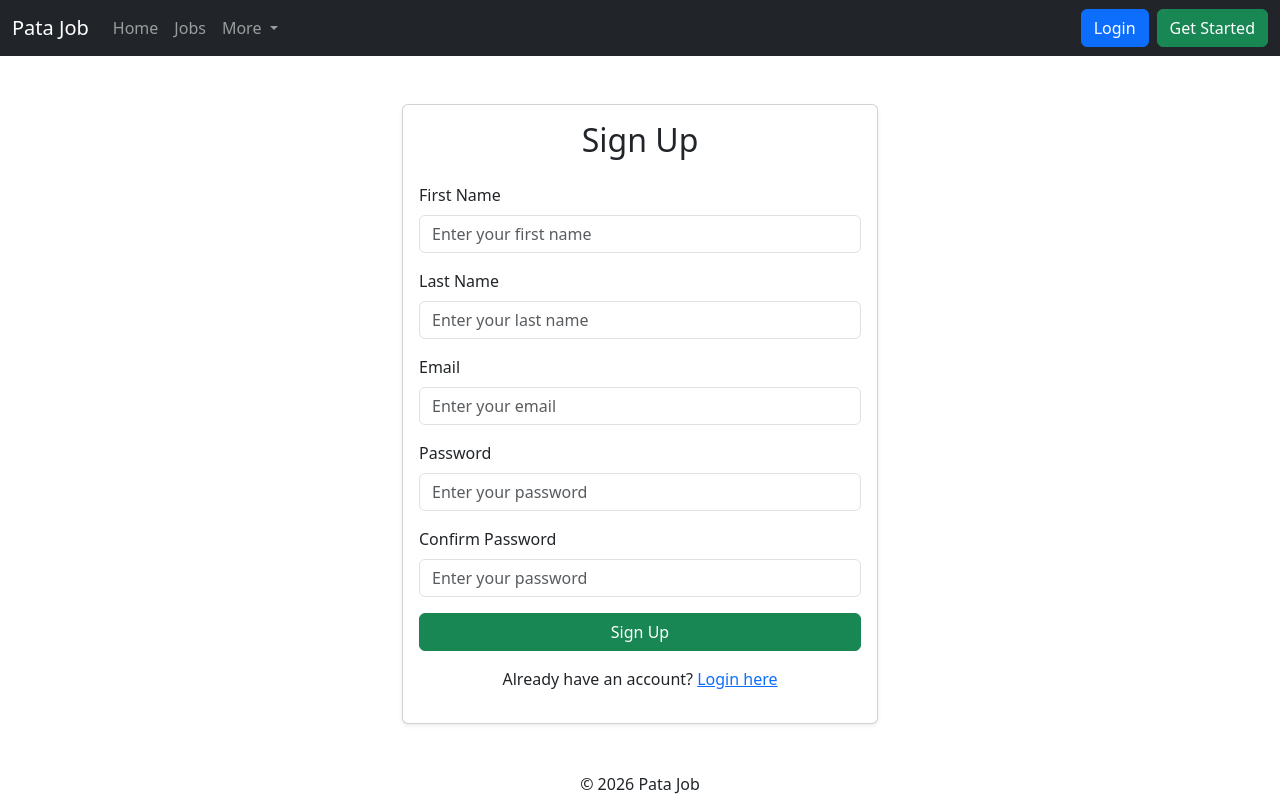
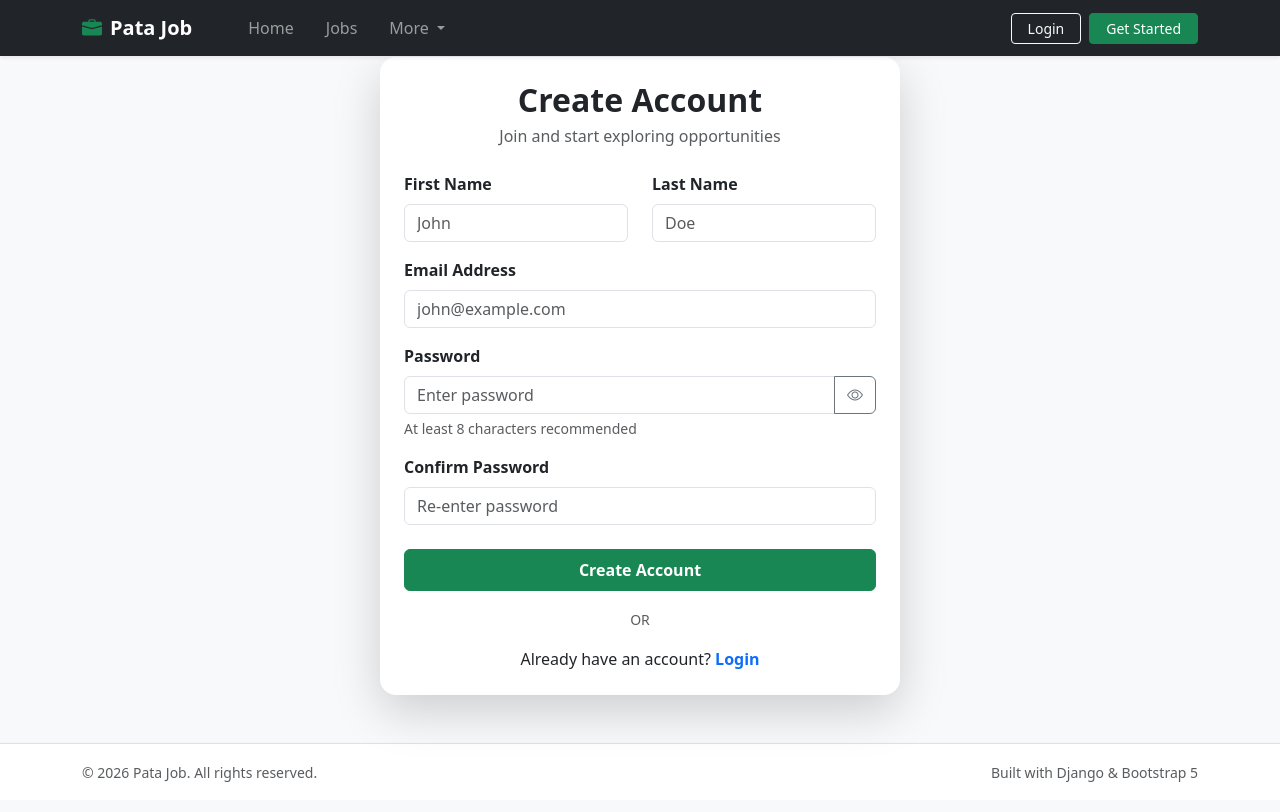
Before and after one commit to longhauler99/python-jobs-portal, a Django app: page /accounts/signup/ in a window 1280 px wide. After the commit the page ends 782 px from the top, so only its background shows below. Run offline with Django 5.2, Linux system fonts and the light colour scheme; some libraries are stand-ins or nearby versions.

Commit message:
updated layout

```diff
--- a/templates/accounts/signup.html
+++ b/templates/accounts/signup.html
@@ -1,51 +1,94 @@
 {% extends "base.html" %}
+
+{% block title %}Signup | Pata Job{% endblock %}
+
 {% block content %}
-<div class="container my-5" style="max-width: 500px;">
-  <div class="card shadow-sm">
-    <div class="card-body">
-      <h2 class="card-title text-center mb-4">Sign Up</h2>
+<div class="d-flex justify-content-center align-items-center" style="min-height: 80vh;">
+
+<div style="width: 100%; max-width: 520px;">
+  <div class="card border-0 shadow-lg rounded-4">
+    <div class="card-body p-4">
+
+      <!-- Title -->
+      <h2 class="text-center mb-1 fw-bold">Create Account</h2>
+      <p class="text-center text-muted mb-4">Join and start exploring opportunities</p>
+
+      <!-- Django Messages -->
+      {% if messages %}
+        {% for message in messages %}
+          <div class="alert alert-{{ message.tags }} alert-dismissible fade show" role="alert">
+            {{ message }}
+            <button type="button" class="btn-close" data-bs-dismiss="alert"></button>
+          </div>
+        {% endfor %}
+      {% endif %}
 
       <form method="post" novalidate>
         {% csrf_token %}
 
-        <!-- first_name -->
-        <div class="mb-3">
-          <label for="first_name" class="form-label">First Name</label>
-          <input type="text" name="first_name" id="first_name" class="form-control" placeholder="Enter your first name" required>
-        </div>
+        <!-- Name row -->
+        <div class="row">
+          <div class="col-md-6 mb-3">
+            <label class="form-label fw-semibold">First Name</label>
+            <input type="text" name="first_name" class="form-control" placeholder="John" required>
+          </div>
 
-        <!-- last_name -->
-        <div class="mb-3">
-          <label for="last_name" class="form-label">Last Name</label>
-          <input type="text" name="last_name" id="last_name" class="form-control" placeholder="Enter your last name" required>
+          <div class="col-md-6 mb-3">
+            <label class="form-label fw-semibold">Last Name</label>
+            <input type="text" name="last_name" class="form-control" placeholder="Doe" required>
+          </div>
         </div>
 
         <!-- Email -->
         <div class="mb-3">
-          <label for="id_email" class="form-label">Email</label>
-          <input type="email" name="email" id="id_email" class="form-control" placeholder="Enter your email">
+          <label class="form-label fw-semibold">Email Address</label>
+          <input type="email" name="email" class="form-control" placeholder="john@example.com" required>
         </div>
 
         <!-- Password -->
         <div class="mb-3">
-          <label for="id_password" class="form-label">Password</label>
-          <input type="password" name="password" id="id_password" class="form-control" placeholder="Enter your password" required>
+          <label class="form-label fw-semibold">Password</label>
+          <div class="input-group">
+            <input type="password" name="password" id="password" class="form-control" placeholder="Enter password" required>
+            <button class="btn btn-outline-secondary" type="button" onclick="togglePassword('password')">
+              <i class="bi bi-eye"></i>
+            </button>
+          </div>
+          <div class="form-text">At least 8 characters recommended</div>
         </div>
 
-        <!-- Password2 -->
-        <div class="mb-3">
-          <label for="id_password2" class="form-label">Confirm Password</label>
-          <input type="password" name="password2" id="id_password2" class="form-control" placeholder="Enter your password" required>
+        <!-- Confirm Password -->
+        <div class="mb-4">
+          <label class="form-label fw-semibold">Confirm Password</label>
+          <input type="password" name="password2" class="form-control" placeholder="Re-enter password" required>
         </div>
 
-        <button type="submit" class="btn btn-success w-100">Sign Up</button>
+        <!-- Submit -->
+        <button type="submit" class="btn btn-success w-100 py-2 fw-semibold">
+          Create Account
+        </button>
       </form>
 
-      <p class="mt-3 text-center">
+      <!-- Divider -->
+      <div class="text-center my-3">
+        <small class="text-muted">OR</small>
+      </div>
+
+      <!-- Login link -->
+      <p class="text-center mb-0">
         Already have an account?
-        <a href="{% url 'login' %}">Login here</a>
+        <a href="{% url 'login' %}" class="fw-semibold text-decoration-none">Login</a>
       </p>
+
     </div>
   </div>
 </div>
+
+<!-- Password toggle script -->
+<script>
+function togglePassword(id) {
+  const field = document.getElementById(id);
+  field.type = field.type === "password" ? "text" : "password";
+}
+</script>
 {% endblock %}
--- a/templates/base.html
+++ b/templates/base.html
@@ -4,33 +4,60 @@
         {% load static %}
         <meta charset="UTF-8">
         <meta name="viewport" content="width=device-width, initial-scale=1">
-    <title>{% block title %}My Site{% endblock %}</title>
-    <!-- Bootstrap 5 CSS (local) -->
+        <title>{% block title %}Pata Job{% endblock %}</title>
+
+        <!-- Bootstrap 5 CSS -->
         <link href="{% static 'assets/css/bootstrap.min.css' %}" rel="stylesheet">
-    <!-- Custom CSS (local) -->
+
+        <!-- Bootstrap Icons -->
+        <link rel="stylesheet" href="https://cdn.jsdelivr.net/npm/bootstrap-icons@1.13.1/font/bootstrap-icons.min.css">
+
+        <!-- Custom CSS -->
         <link href="{% static 'assets/css/styles.css' %}" rel="stylesheet">
     </head>
-<body>
+    <body class="d-flex flex-column min-vh-100 bg-light">
 
         <!-- ================= HEADER ================= -->
         {% include "partials/navbar.html" %}
 
         <!-- ================= MAIN CONTENT ================= -->
-    <main>
+        <main class="flex-grow-1 pt-0">
+            <div class="container-fluid">
+
+                <!-- Django Messages -->
+                {% if messages %}
+                    <div class="mb-4">
+                        {% for message in messages %}
+                            <div class="alert alert-{{ message.tags }} alert-dismissible fade show shadow-sm" role="alert">
+                                {{ message }}
+                                <button type="button" class="btn-close" data-bs-dismiss="alert" aria-label="Close"></button>
+                            </div>
+                        {% endfor %}
+                    </div>
+                {% endif %}
+
                 {% block content %}
-            <!-- Child templates inject their content here -->
                 {% endblock %}
+            </div>
         </main>
 
         <!-- ================= FOOTER ================= -->
-    <footer>
-        <div class="row">
-            <div class="col text-center">
-                <p>&copy; 2026 Pata Job</p>
+        <footer class="bg-white border-top py-3 mt-auto shadow-sm">
+            <div class="container">
+                <div class="row align-items-center">
+                    <div class="col-md-6 text-center text-md-start mb-2 mb-md-0">
+                        <small class="text-muted">&copy; 2026 Pata Job. All rights reserved.</small>
+                    </div>
+                    <div class="col-md-6 text-center text-md-end">
+                        <small class="text-muted">Built with Django & Bootstrap 5</small>
+                    </div>
                 </div>
             </div>
         </footer>
-    <!-- Bootstrap 5 JS (local) -->
+
+        <!-- Bootstrap 5 JS -->
         <script src="{% static 'assets/js/bootstrap.bundle.min.js' %}"></script>
+
+        {% block scripts %}{% endblock %}
     </body>
 </html>
--- a/templates/partials/navbar.html
+++ b/templates/partials/navbar.html
@@ -1,54 +1,79 @@
-<!-- ================= HEADER ================= -->
-<nav class="navbar navbar-expand-lg navbar-dark bg-dark">
-    <div class="container-fluid">
+<nav class="navbar navbar-expand-lg navbar-dark bg-dark shadow-sm sticky-top">
+    <div class="container">
+
         <!-- Brand -->
-        <a class="navbar-brand" href="{% url 'home' %}">Pata Job</a>
+        <a class="navbar-brand fw-bold d-flex align-items-center" href="{% url 'home' %}">
+            <i class="bi bi-briefcase-fill me-2 text-success"></i>
+            Pata Job
+        </a>
 
-        <!-- Toggler for mobile -->
-        <button class="navbar-toggler" type="button" data-bs-toggle="collapse" data-bs-target="#mainNavbar"
-                aria-controls="mainNavbar" aria-expanded="false" aria-label="Toggle navigation">
+        <!-- Mobile toggler -->
+        <button class="navbar-toggler border-0 shadow-none" type="button" data-bs-toggle="collapse"
+                data-bs-target="#mainNavbar" aria-controls="mainNavbar" aria-expanded="false"
+                aria-label="Toggle navigation">
             <span class="navbar-toggler-icon"></span>
         </button>
 
-        <!-- Navbar links -->
+        <!-- Navbar content -->
         <div class="collapse navbar-collapse" id="mainNavbar">
-            <ul class="navbar-nav me-auto mb-2 mb-lg-0">
-                <li class="nav-item"><a class="nav-link" href="{% url 'home' %}">Home</a></li>
-                <li class="nav-item"><a class="nav-link" href="{% url 'jobs' %}">Jobs</a></li>
+
+            <!-- Left links -->
+            <ul class="navbar-nav me-auto mb-2 mb-lg-0 ms-lg-4">
+                <li class="nav-item">
+                    <a class="nav-link px-lg-3 {% if request.resolver_match.url_name == 'home' %}active fw-semibold{% endif %}"
+                       href="{% url 'home' %}">
+                        Home
+                    </a>
+                </li>
+
+                <li class="nav-item">
+                    <a class="nav-link px-lg-3 {% if request.resolver_match.url_name == 'jobs' %}active fw-semibold{% endif %}"
+                       href="{% url 'jobs' %}">
+                        Jobs
+                    </a>
+                </li>
+
                 <li class="nav-item dropdown">
-                    <a class="nav-link dropdown-toggle" href="#" id="navbarDropdown" role="button"
+                    <a class="nav-link dropdown-toggle px-lg-3" href="#" id="navbarDropdown" role="button"
                        data-bs-toggle="dropdown" aria-expanded="false">
                         More
                     </a>
-                    <ul class="dropdown-menu" aria-labelledby="navbarDropdown">
+                    <ul class="dropdown-menu dropdown-menu-dark border-0 shadow">
                         <li><a class="dropdown-item" href="#">Profiles</a></li>
                         <li><a class="dropdown-item" href="#">Contact</a></li>
                     </ul>
                 </li>
             </ul>
 
-            <!-- Right-aligned items -->
-            <ul class="navbar-nav ms-auto">
+            <!-- Right side -->
+            <ul class="navbar-nav align-items-lg-center gap-2">
+
                 {% if user.is_authenticated %}
-                    <!-- Logged in -->
                     <li class="nav-item">
-                        <a class="btn btn-outline-light ms-2" href="{% url 'logout' %}">
-                            Logout
+                        <span class="navbar-text text-light small me-lg-2">
+                            Hi, {{ user.first_name|default:user.email }}
+                        </span>
+                    </li>
+
+                    <li class="nav-item">
+                        <a class="btn btn-outline-light btn-sm px-3" href="{% url 'logout' %}">
+                            <i class="bi bi-box-arrow-right me-1"></i> Logout
                         </a>
                     </li>
                 {% else %}
-                    <!-- Not logged in -->
                     <li class="nav-item">
-                        <a class="btn btn-primary ms-2" href="{% url 'login' %}">
+                        <a class="btn btn-outline-light btn-sm px-3" href="{% url 'login' %}">
                             Login
                         </a>
                     </li>
+
                     <li class="nav-item">
-                        <a class="btn btn-success ms-2" href="{% url 'signup' %}">
+                        <a class="btn btn-success btn-sm px-3" href="{% url 'signup' %}">
                             Get Started
                         </a>
                     </li>
                 {% endif %}
+
             </ul>
         </div>
     </div>
```
Also changed, not shown: templates/accounts/login.html (+64 -21 lines). Lines whose indentation alone changed are shown as unchanged.
